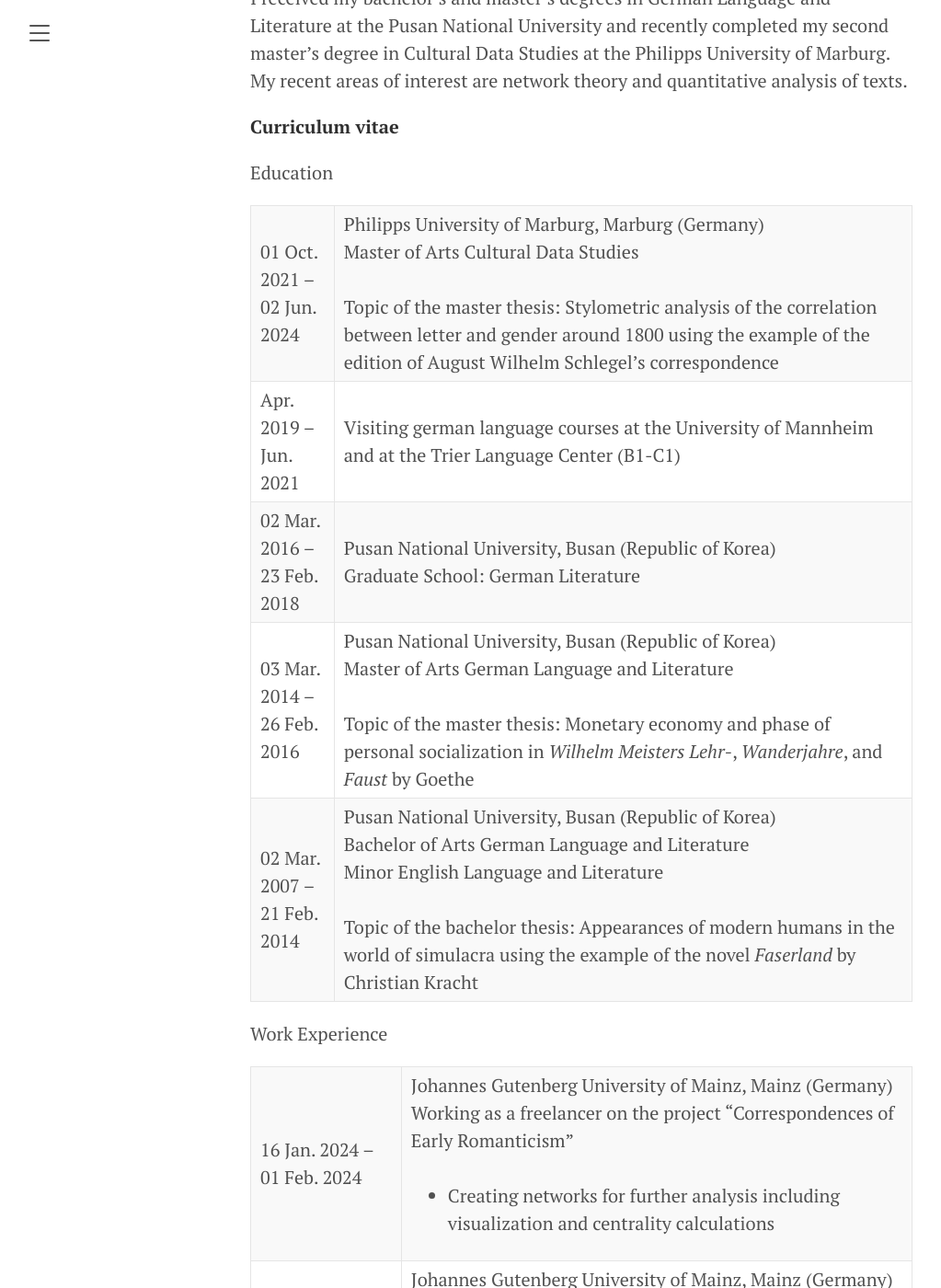
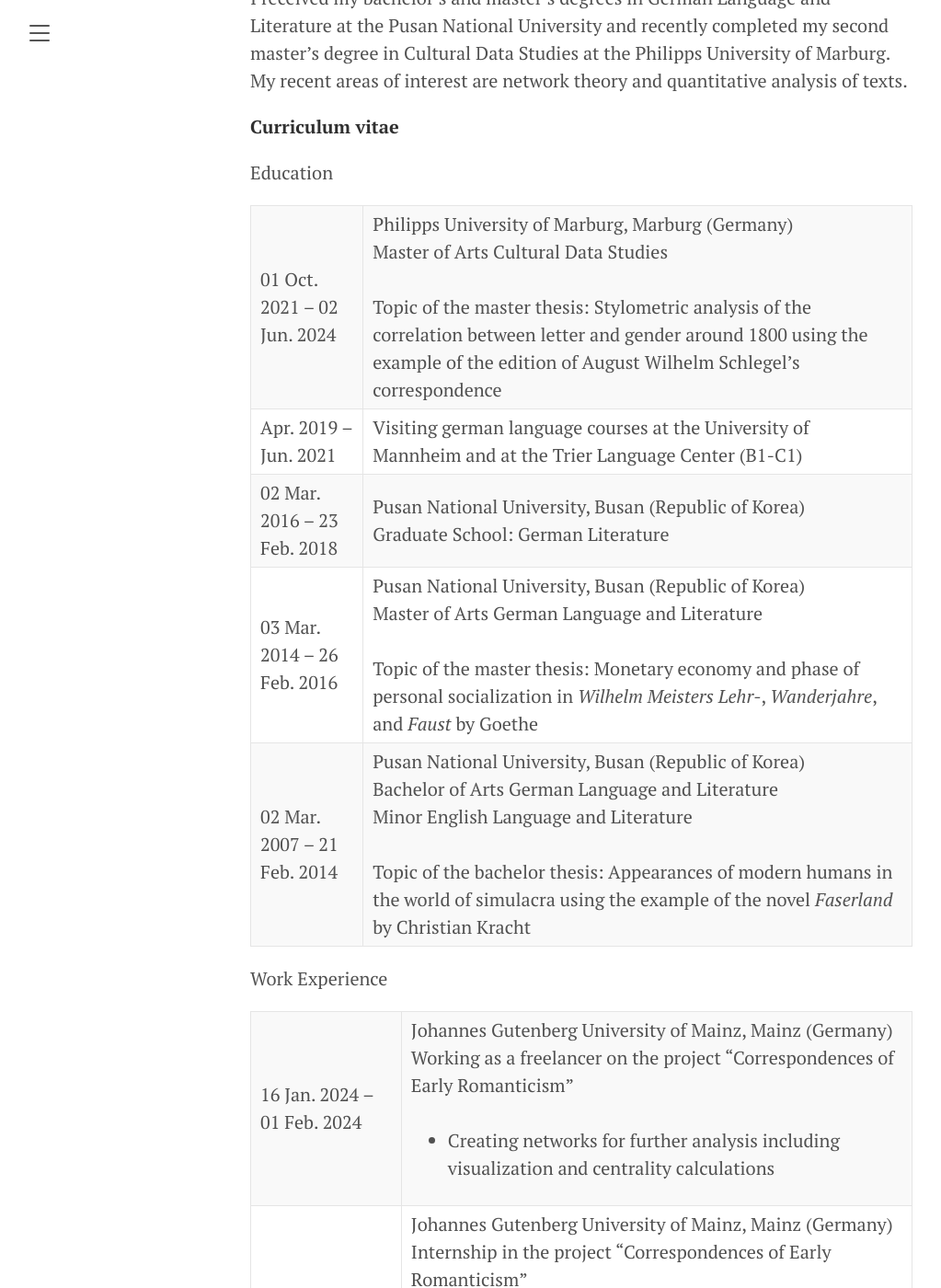
Before and after one commit to aepfelchen/aepfelchen.github.io, a Jekyll site: the page built from about-us.md, in a window 1280 px wide and 1400 px high, scrolled down 351 px. Shown: the whole window at 92% size, without its empty margins (8-1031 px from the left). Built offline with Jekyll 4.4.1, drawn with Linux system fonts in a browser that asks for light colours.

Commit message:
update CV

```diff
--- a/about-us.md
+++ b/about-us.md
@@ -18,33 +18,28 @@
 <table>
   <tbody>
     <tr>
-      <td>01 Oct. 2021 –
-      <br>02 Jun. 2024</td>
+      <td>01 Oct. 2021 – 02 Jun. 2024</td>
       <td>Philipps University of Marburg, Marburg (Germany)
       <br>Master of Arts Cultural Data Studies
       <br><br>Topic of the master thesis: Stylometric analysis of the correlation between letter and gender around 1800 using the example of the edition of August Wilhelm Schlegel’s correspondence</td>
     </tr>
     <tr>
-      <td>Apr. 2019 –
-      <br>Jun. 2021</td>
+      <td>Apr. 2019 – Jun. 2021</td>
       <td>Visiting german language courses at the University of Mannheim and at the Trier Language Center (B1-C1)</td>
     </tr>
     <tr>
-      <td>02 Mar. 2016 –
-      <br>23 Feb. 2018</td>
+      <td>02 Mar. 2016 – 23 Feb. 2018</td>
       <td>Pusan National University, Busan (Republic of Korea)
       <br>Graduate School: German Literature</td>
     </tr>
     <tr>
-      <td>03 Mar. 2014 –
-      <br>26 Feb. 2016</td>
+      <td>03 Mar. 2014 – 26 Feb. 2016</td>
       <td>Pusan National University, Busan (Republic of Korea)
       <br>Master of Arts German Language and Literature
       <br><br>Topic of the master thesis: Monetary economy and phase of personal socialization in <em>Wilhelm Meisters Lehr-</em>, <em>Wanderjahre</em>, and <em>Faust</em> by Goethe</td>
     </tr>
     <tr>
-      <td>02 Mar. 2007 –
-      <br>21 Feb. 2014</td>
+      <td>02 Mar. 2007 – 21 Feb. 2014</td>
       <td>Pusan National University, Busan (Republic of Korea)
       <br>Bachelor of Arts German Language and Literature
       <br>Minor English Language and Literature
```
